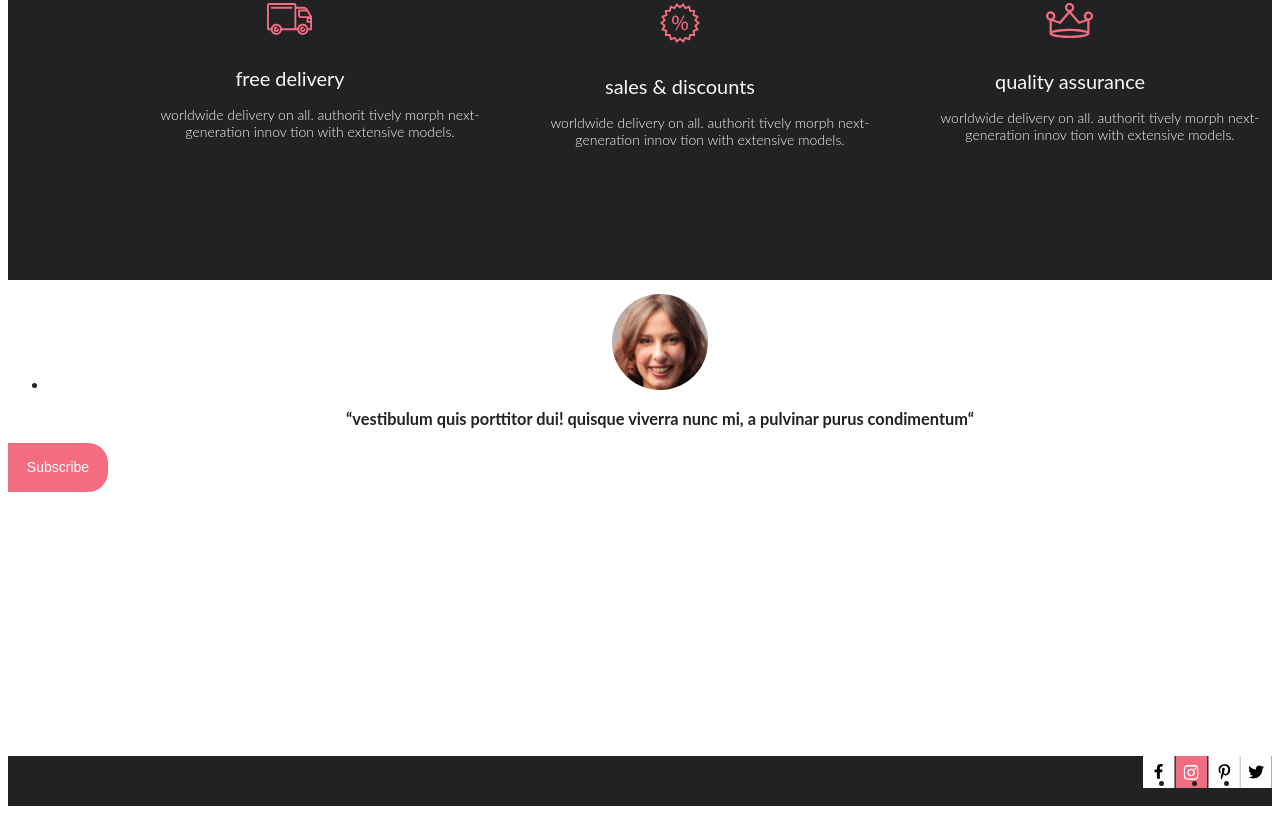
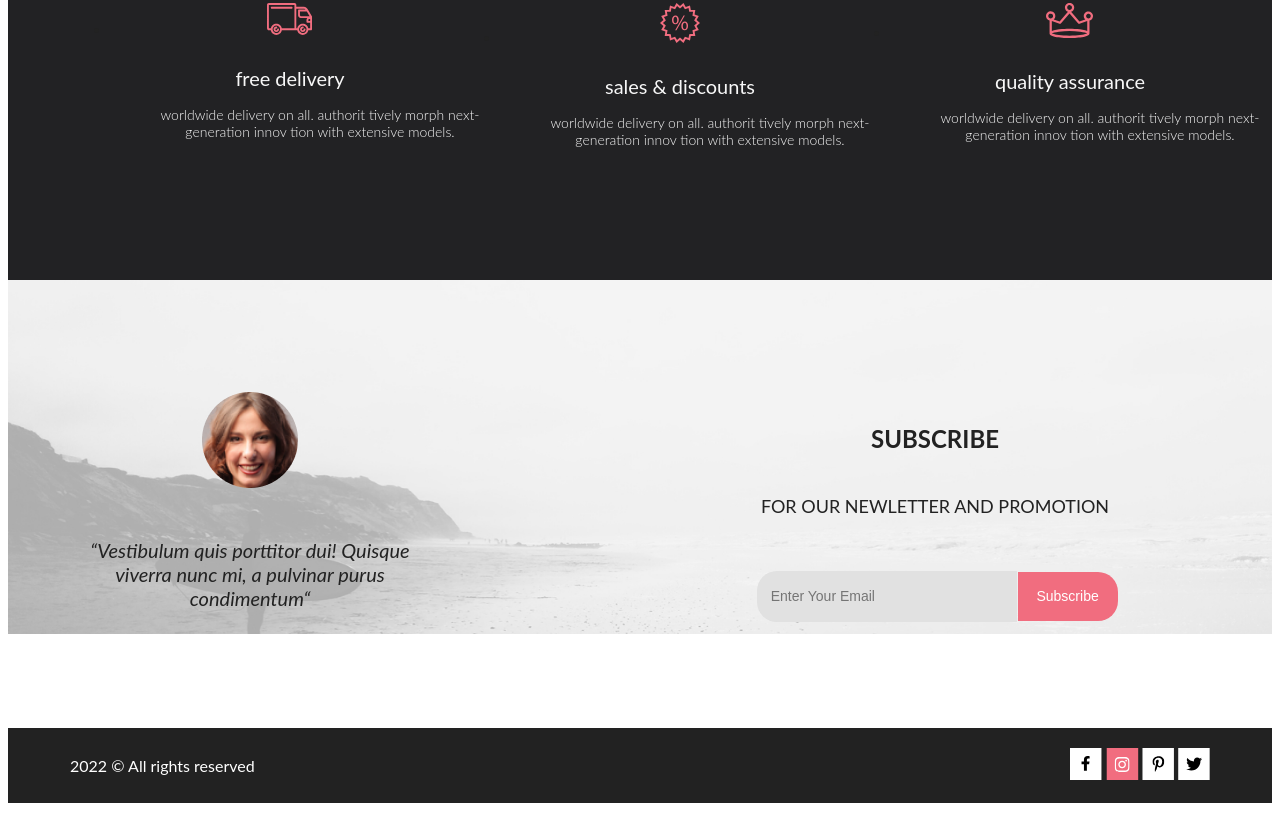
Before and after one commit to mixc3r/shop_29.03, a plain HTML site: page index.html in a window 1280 px wide. Shown: the part 2551-3371 px from the top of the page. Drawn offline with Linux system fonts and the light colour scheme.

Commit message:
make footer

```diff
--- a/css/style.css
+++ b/css/style.css
@@ -5,6 +5,7 @@
     --sales-bkg-color: #4F4745;
     --white: #fff;
     --grey: #3A3838DB;
+    --light-grey: #E1E1E1;
 }
 
 body {
@@ -340,19 +341,94 @@ body {
 
 }
 
-.footer__reviews {
-    background-image: url(/Вебинар/lesson-2/img/bg_footer.jpg);
+.footer__main {
+    min-height: 448px;
+    margin: 0 auto;
+    display: flex;
+    align-items: center;
+    background-image: url(../img/bg_footer.jpg);
+    background-repeat: no-repeat;
     background-size: 100%;
-    height: 448px;
 }
 
-.footer__list {
+.footer__main-hlp {
+    display: flex;
+    justify-content: space-between;
+    align-items: center;
+}
+
+.footer__reviews {
+    width: 360px;
+    height: 225px;
+}
+
+.footer__img {
+    display: block;
+    margin-left: auto;
+    margin-right: auto;
+}
+
+.footer__text {
+    padding: 30px 0 0 0;
+    font-style: italic;
+    font-weight: 400;
+    font-size: 20px;
+    line-height: 24px;
     text-align: center;
 }
 
-.footer__title {}
+.subscribe {
+    width: 550px;
+}
 
-.footer__btn-subscribe {
+.subscribe__title {
+    font-weight: 700;
+    font-size: 24px;
+    line-height: 167.2%;
+    text-align: center;
+    color: var(--black);
+    text-transform: uppercase;
+}
+
+.subscribe__text {
+    font-weight: 400;
+    font-size: 18px;
+    line-height: 167.2%;
+    text-align: center;
+    color: var(--black);
+    text-transform: uppercase;
+}
+
+.subscribe__sub {
+    padding-top: 32px;
+    padding-left: 107px;
+}
+
+.subscribe__label {
+    margin: 0 0 0 -10px;
+}
+
+.subscribe__email {
+    margin: 0 0 0 0;
+    width: 256px;
+    height: 49px;
+    -webkit-border-top-left-radius: 20px;
+    -webkit-border-bottom-left-radius: 20px;
+    -moz-border-radius-topleft: 20px;
+    -moz-border-radius-bottomleft: 20px;
+    border-top-left-radius: 20px;
+    border-bottom-left-radius: 20px;
+    border: none;
+    background: var(--light-grey);
+    font-weight: 400;
+    font-size: 14px;
+    line-height: 17px;
+    align-items: center;
+    text-decoration: none;
+    color: var(--black);
+}
+
+.subscribe__button {
     width: 100px;
     height: 49px;
     -webkit-border-top-right-radius: 20px;
@@ -367,15 +443,35 @@ body {
     font-size: 14px;
     line-height: 17px;
     color: var(--white);
+    margin-left: -3px;
 }
 
-.footer__list-info {
-    display: flex;
-    justify-content: flex-end;
-    background-color: var(--black);
-
+.subscribe__button:focus,
+.subscribe__button:hover {
+    opacity: 0.5;
+    cursor: pointer;
+    outline: none;
 }
 
-.footer__item-title-info {
-    display: block;
+.subscribe__button:active {
+    opacity: 1;
 }
+
+.footer__social {
+    background-color: var(--black);
+}
+
+.footer__social-wrp {
+    background-color: var(--black);
+    display: flex;
+    justify-content: space-between;
+    min-height: 75px;
+    align-items: center;
+}
+
+.footer__social-text {
+    font-weight: 400;
+    font-size: 16px;
+    line-height: 19px;
+    color: var(--white);
+}
--- a/index.html
+++ b/index.html
@@ -276,46 +276,44 @@
     </main>
 
     <footer class="footer">
-        <div class="footer__reviews">
-            <ul class="footer__list">
-                <li class="footer__item">
-                    <img class="footer__img" src="img/photo-footer.png" alt="photo">
-                    <h3 class="footer__title">“vestibulum quis porttitor dui! quisque viverra nunc mi, a pulvinar
-                        purus
-                        condimentum“</h3>
-                </li>
-            </ul>
-            <div class="footer__button">
-                <button class="footer__btn-subscribe">
-                    Subscribe
-                </button>
+        <div class="footer__main">
+            <div class="container">
+                <div class="footer__main-hlp">
+                    <div class="footer__reviews">
+                        <img class="footer__img" src="img/photo-footer.png" alt="girl-face">
+                        <p class="footer__text">“Vestibulum quis porttitor dui! Quisque viverra nunc mi, a pulvinar
+                            purus
+                            condimentum“</p>
+                    </div>
+                    <div class="subscribe">
+                        <h4 class="subscribe__title">subscribe</h4>
+                        <p class="subscribe__text">for our newletter and promotion</p>
+                        <div class="subscribe__sub">
+                            <form action="">
+                                <label class="subscribe__label">
+                                    <span class="visually-hidden">email</span>
+                                    <input class="subscribe__email" type="email" required="" placeholder="   Enter Your Email">
+                                </label>
+                                <button class="subscribe__button" type="submit">Subscribe</button>
+                            </form>
+                        </div>
+                    </div>
+                </div>
             </div>
         </div>
-        <ul class="footer__list-info">
-            <li class="footer__item-title-info">
-                <h3 class="footer__title-info">© 2021 Brand All Rights Reserved.</h3>
-            </li>
-            <li class="footer__item-info">
-                <a class="footer__link-info" href="#">
-                    <img class="footer__img-info" src="img/icon/facebook-ico.svg" alt="facebook">
-                </a>
-            </li>
-            <li class="footer__item-info">
-                <a class="footer__link-info" href="#">
-                    <img class="footer__img-info" src="img/icon/inst-ico.svg" alt="inst">
-                </a>
-            </li>
-            <li class="footer__item-info">
-                <a class="footer__link-info" href="#">
-                    <img class="footer__img-info" src="img/icon/pinterest-ico.svg" alt="pinterest">
-                </a>
-            </li>
-            <li class="footer__item-info">
-                <a class="footer__link-info" href="#">
-                    <img class="footer__img-info" src="img/icon/twitter-ico.svg" alt="twitter">
-                </a>
-            </li>
-        </ul>
+        <div class="footer__social">
+            <div class="container footer__social-wrp">
+                <div>
+                    <p class="footer__social-text">2022 © All rights reserved</p>
+                </div>
+                <ul>
+                    <img src="img/icon/facebook-ico.svg" alt="facebook">
+                    <img src="img/icon/inst-ico.svg" alt="instagram">
+                    <img src="img/icon/pinterest-ico.svg" alt="pinterest">
+                    <img src="img/icon/twitter-ico.svg" alt="twitter">
+                </ul>
+            </div>
+        </div>
     </footer>
 
 </body>
```
